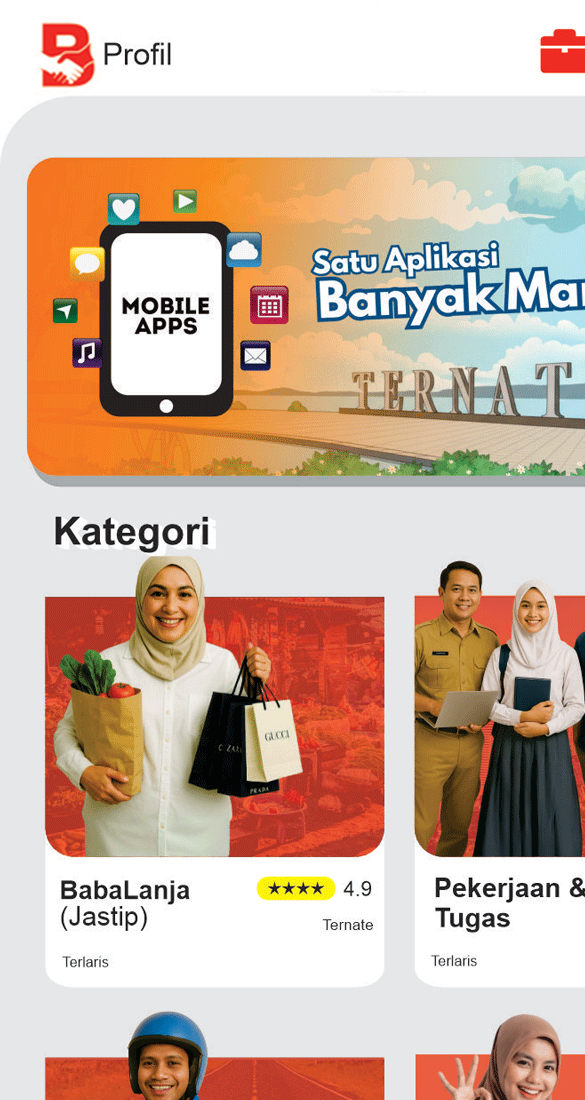
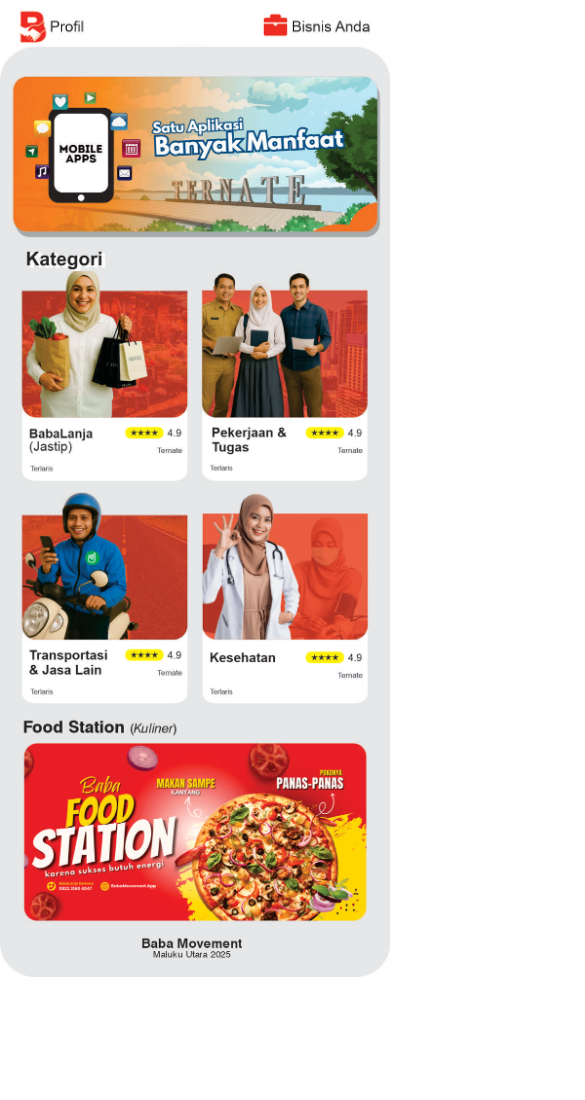
Before and after one commit to babalanja77/cicimilikiti21nov25, a plain HTML site: page index.html in a window 390 px wide. Shown: the top 1100 px of the page, 585 px wide, since content can reach past the window. After the commit the page ends 978 px from the top, so only its background shows below. Drawn offline with Linux system fonts and the light colour scheme.

Commit message:
Update index.html

```diff
--- a/index.html
+++ b/index.html
@@ -1,73 +1,88 @@
-<html>
+<!DOCTYPE html PUBLIC "-//W3C//DTD XHTML 1.0 Transitional//EN" "http://www.w3.org/TR/xhtml1/DTD/xhtml1-transitional.dtd">
+<html xmlns="http://www.w3.org/1999/xhtml">
 <head>
 <title>NO SPACER BABA MOVEMENT</title>
 <meta http-equiv="Content-Type" content="text/html; charset=utf-8">
+<meta name="viewport" content="width=device-width, initial-scale=1.0">
+<style type="text/css">
+    /* Reset Styles */
+    body { margin: 0; padding: 0; width: 100% !important; -webkit-text-size-adjust: 100%; -ms-text-size-adjust: 100%; }
+    img { border: 0; outline: none; text-decoration: none; -ms-interpolation-mode: bicubic; display: block; }
+    table { border-collapse: collapse; mso-table-lspace: 0pt; mso-table-rspace: 0pt; }
+
+    /* Responsive Styles */
+    @media only screen and (max-width: 800px) {
+        .wrapper { width: 100% !important; }
+        .img-responsive { width: 100% !important; height: auto !important; }
+    }
+</style>
 </head>
 <body bgcolor="#FFFFFF" leftmargin="0" topmargin="0" marginwidth="0" marginheight="0">
-<table id="Table_01" width="100%" height="auto" border="0" cellpadding="0" cellspacing="0">
+<center>
+<table id="Table_01" class="wrapper" width="100%" style="max-width:800px; margin:0 auto;" border="0" cellpadding="0" cellspacing="0">
 	<tr>
-		<td>
+		<td width="33.3%">
 			<a href="action://p/67c3faa3af074">
-				<img src="images/NO-SPACER-BABA-MOVEMENT_01-PROFILE.gif" width="100%" height="auto" border="0" alt=""></a></td>
-		<td colspan="2">
-			<img src="images/NO-SPACER-BABA-MOVEMENT_02.gif" width="100%" height="auto" alt=""></td>
-		<td>
+				<img src="images/NO-SPACER-BABA-MOVEMENT_01-PROFILE.gif" class="img-responsive" width="100%" style="display:block; width:100%; height:auto;" border="0" alt=""></a></td>
+		<td colspan="2" width="33.3%">
+			<img src="images/NO-SPACER-BABA-MOVEMENT_02.gif" class="img-responsive" width="100%" style="display:block; width:100%; height:auto;" alt=""></td>
+		<td width="33.3%">
 			<a href="action://p/67c3fa9864ec6">
-				<img src="images/NO-SPACER-BABA-MOVEMENT_03-BISNIS-ANDA.gif" width="100%" height="auto" border="0" alt=""></a></td>
+				<img src="images/NO-SPACER-BABA-MOVEMENT_03-BISNIS-ANDA.gif" class="img-responsive" width="100%" style="display:block; width:100%; height:auto;" border="0" alt=""></a></td>
 	</tr>
 	<tr>
 		<td colspan="4">
-			<img src="images/NO-SPACER-BABA-MOVEMENT_04-ABU-ABU.gif" width="100%" height="auto" alt=""></td>
+			<img src="images/NO-SPACER-BABA-MOVEMENT_04-ABU-ABU.gif" class="img-responsive" width="100%" style="display:block; width:100%; height:auto;" alt=""></td>
 	</tr>
 	<tr>
 		<td colspan="4">
 			<a href="BANNER TENGAH">
-				<img src="images/NO-SPACER-BABA-MOVEMENT_05-BANNER-TENGAH.gif" width="100%" height="auto" border="0" alt=""></a></td>
+				<img src="images/NO-SPACER-BABA-MOVEMENT_05-BANNER-TENGAH.gif" class="img-responsive" width="100%" style="display:block; width:100%; height:auto;" border="0" alt=""></a></td>
 	</tr>
 	<tr>
 		<td colspan="4">
-			<img src="images/NO-SPACER-BABA-MOVEMENT_06-KATEGORI.gif" width="100%" height="auto" alt=""></td>
+			<img src="images/NO-SPACER-BABA-MOVEMENT_06-KATEGORI.gif" class="img-responsive" width="100%" style="display:block; width:100%; height:auto;" alt=""></td>
 	</tr>
 	<tr>
-		<td colspan="2">
+		<td colspan="2" width="50%">
 			<a href="https://jgjk.mobi/m/68d238794c598">
-				<img src="images/NO-SPACER-BABA-MOVEMENT_07-bABALANJA-JASTIP.gif" width="100%" height="auto" border="0" alt=""></a></td>
-		<td colspan="2">
+				<img src="images/NO-SPACER-BABA-MOVEMENT_07-bABALANJA-JASTIP.gif" class="img-responsive" width="100%" style="display:block; width:100%; height:auto;" border="0" alt=""></a></td>
+		<td colspan="2" width="50%">
 			<a href="action://p/67d971fc44229">
-				<img src="images/NO-SPACER-BABA-MOVEMENT_08-TUGAS-PEKERJAAN.gif" width="100%" height="auto" border="0" alt=""></a></td>
+				<img src="images/NO-SPACER-BABA-MOVEMENT_08-TUGAS-PEKERJAAN.gif" class="img-responsive" width="100%" style="display:block; width:100%; height:auto;" border="0" alt=""></a></td>
 	</tr>
 	<tr>
-		<td colspan="2">
+		<td colspan="2" width="50%">
 			<a href="action://p/691fe8cccce02">
-				<img src="images/NO-SPACER-BABA-MOVEMENT_09.gif" width="100%" height="auto" border="0" alt=""></a></td>
-		<td colspan="2">
+				<img src="images/NO-SPACER-BABA-MOVEMENT_09.gif" class="img-responsive" width="100%" style="display:block; width:100%; height:auto;" border="0" alt=""></a></td>
+		<td colspan="2" width="50%">
 			<a href="action://p/67f20dc7c8cc7">
-				<img src="images/NO-SPACER-BABA-MOVEMENT_10-APOTIK-DAN-PRAKTIK-DOKTER.gif" width="100%" height="auto" border="0" alt=""></a></td>
+				<img src="images/NO-SPACER-BABA-MOVEMENT_10-APOTIK-DAN-PRAKTIK-DOKTER.gif" class="img-responsive" width="100%" style="display:block; width:100%; height:auto;" border="0" alt=""></a></td>
 	</tr>
 	<tr>
 		<td colspan="4">
-			<img src="images/NO-SPACER-BABA-MOVEMENT_11.gif" width="100%" height="auto" alt=""></td>
+			<img src="images/NO-SPACER-BABA-MOVEMENT_11.gif" class="img-responsive" width="100%" style="display:block; width:100%; height:auto;" alt=""></td>
 	</tr>
 	<tr>
 		<td colspan="4">
 			<a href="action://p/69195ce3bd99d">
-				<img src="images/NO-SPACER-BABA-MOVEMENT_12-BABA-FOOD-STATION.gif" width="100%" height="auto" border="0" alt=""></a></td>
+				<img src="images/NO-SPACER-BABA-MOVEMENT_12-BABA-FOOD-STATION.gif" class="img-responsive" width="100%" style="display:block; width:100%; height:auto;" border="0" alt=""></a></td>
 	</tr>
 	<tr>
 		<td colspan="4">
-			<img src="images/NO-SPACER-BABA-MOVEMENT_13.gif" width="100%" height="auto" alt=""></td>
+			<img src="images/NO-SPACER-BABA-MOVEMENT_13.gif" class="img-responsive" width="100%" style="display:block; width:100%; height:auto;" alt=""></td>
 	</tr>
 	<tr>
-		<td>
-			<img src="images/spacer.gif" width="267" height="1" alt=""></td>
-		<td>
-			<img src="images/spacer.gif" width="133" height="1" alt=""></td>
-		<td>
-			<img src="images/spacer.gif" width="133" height="1" alt=""></td>
-		<td>
-			<img src="images/spacer.gif" width="267" height="1" alt=""></td>
+		<td width="33.3%">
+			<img src="images/spacer.gif" width="100%" height="1" style="display:block;" alt=""></td>
+		<td width="16.6%">
+			<img src="images/spacer.gif" width="100%" height="1" style="display:block;" alt=""></td>
+		<td width="16.6%">
+			<img src="images/spacer.gif" width="100%" height="1" style="display:block;" alt=""></td>
+		<td width="33.3%">
+			<img src="images/spacer.gif" width="100%" height="1" style="display:block;" alt=""></td>
 	</tr>
 </table>
-<!-- End Save for Web Slices -->
+</center>
 </body>
 </html>
```
